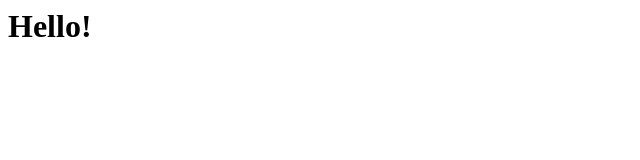
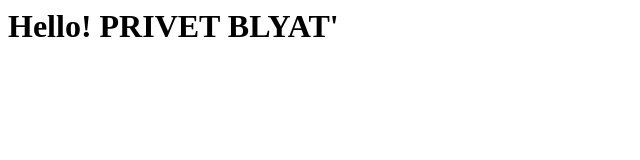
Before and after one commit to iono777/test777, a plain HTML site: page index.html in a window 1280 px wide. Shown: the whole page, without its empty margins (0-640 px from the left). Drawn offline with Linux system fonts and the light colour scheme.

Commit message:
Update index.html

```diff
--- a/index.html
+++ b/index.html
@@ -1 +1 @@
-<h1>Hello!</h1>
+<h1>Hello! PRIVET BLYAT'</h1>
```
